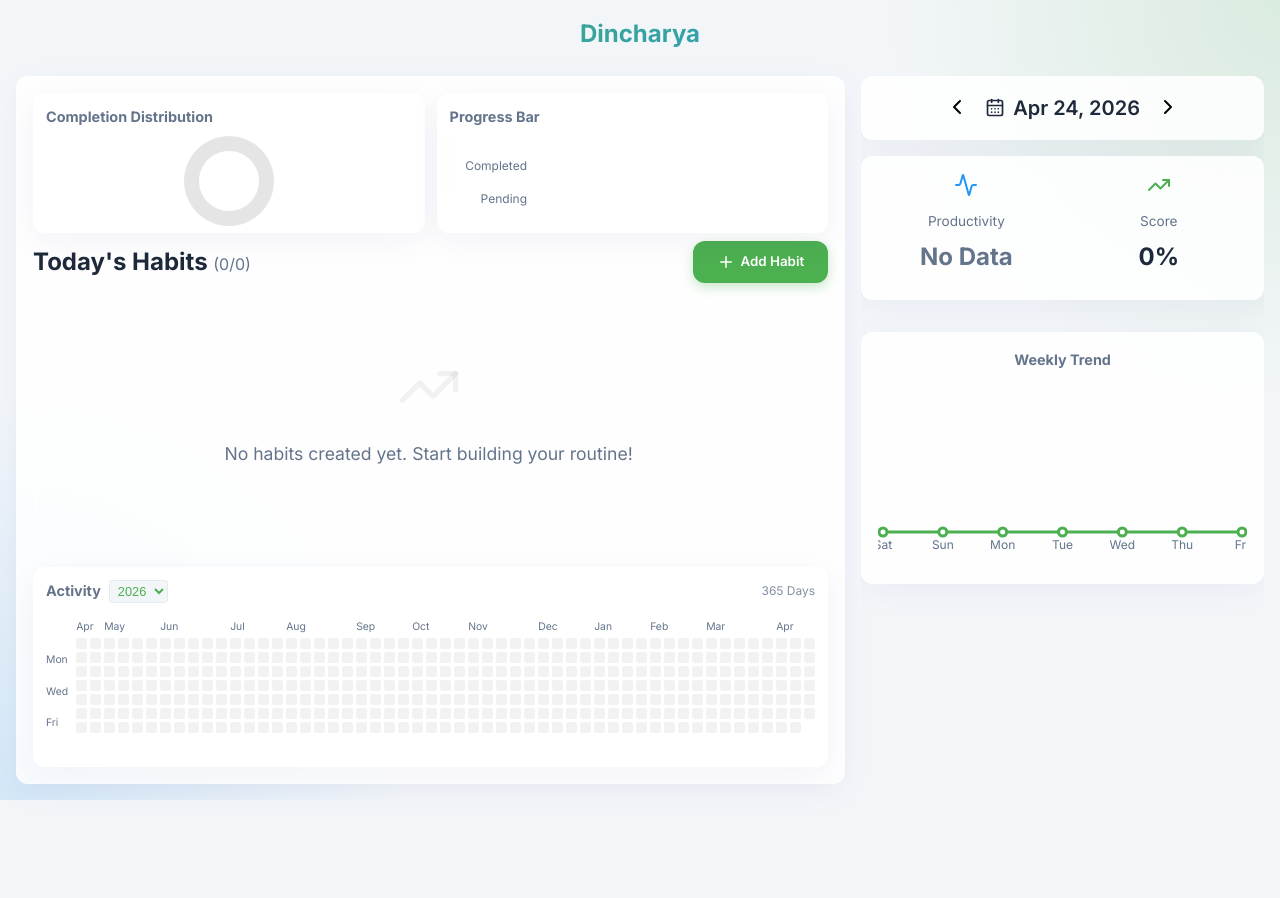
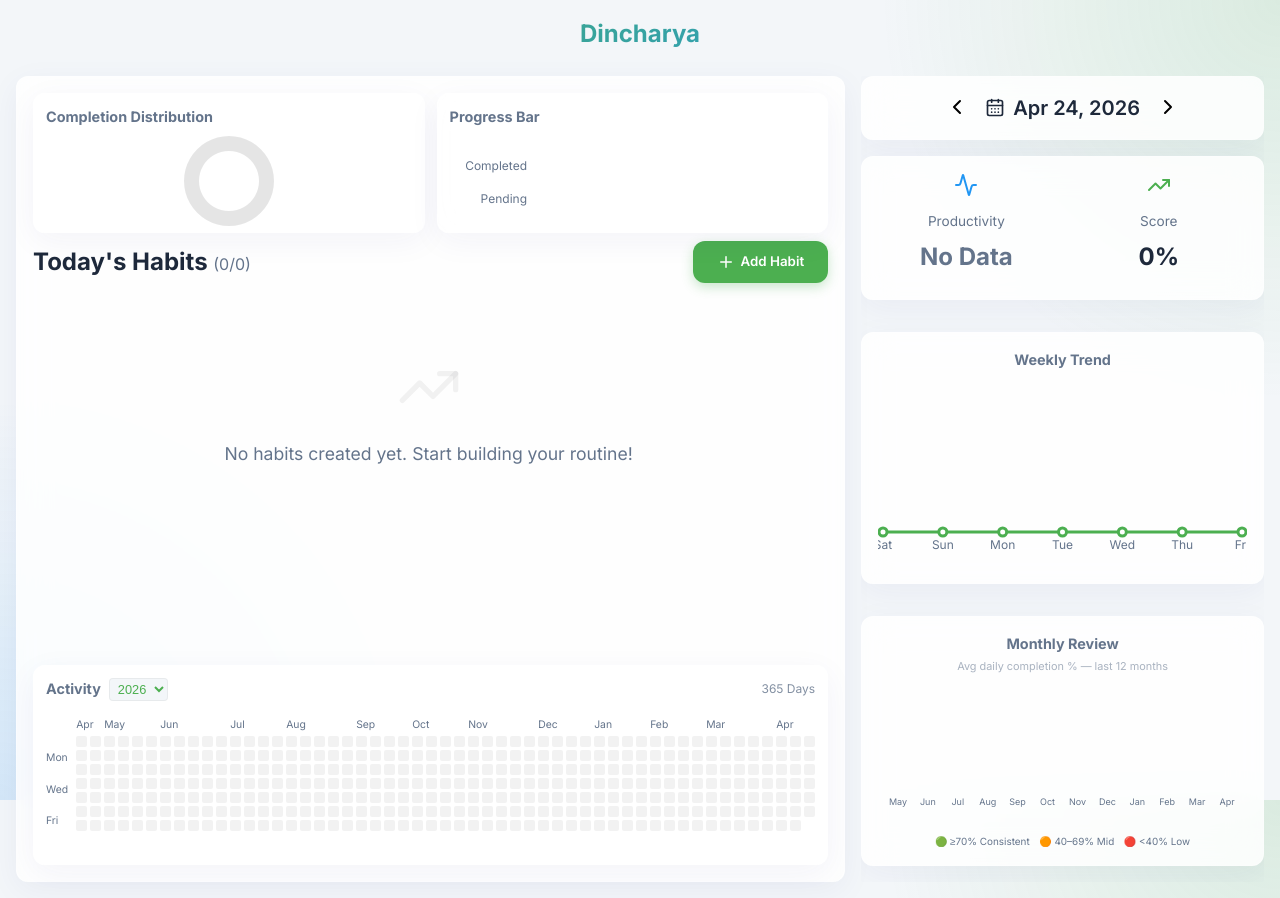
Before and after one commit to anilbk10/Dincharya, a React (Vite) app: page / in a window 1280 px wide. Before the commit the page ends 800 px from the top, so only its background shows below. Built offline with nearby package versions, Linux system fonts and the light colour scheme.

Commit message:
monthly chart

```diff
--- a/src/App.tsx
+++ b/src/App.tsx
@@ -200,6 +200,27 @@ function App() {
     });
     return score / habits.length;
   };
+
+  // Monthly consistency: last 12 months, average daily completion %
+  const monthlyReviewData = Array.from({ length: 12 }).map((_, i) => {
+    const monthDate = new Date(systemTodayDate.getFullYear(), systemTodayDate.getMonth() - (11 - i), 1);
+    const year = monthDate.getFullYear();
+    const month = monthDate.getMonth();
+    const daysInMonth = new Date(year, month + 1, 0).getDate();
+    let totalScore = 0;
+    let countedDays = 0;
+    for (let d = 1; d <= daysInMonth; d++) {
+      const dStr = format(new Date(year, month, d), 'yyyy-MM-dd');
+      if (dStr > format(systemTodayDate, 'yyyy-MM-dd')) break;
+      if (habits.length > 0) {
+        totalScore += calculateDayScore(dStr);
+        countedDays++;
+      }
+    }
+    const avg = countedDays > 0 ? Math.round((totalScore / countedDays) * 100) : 0;
+    return { name: format(monthDate, 'MMM'), pct: avg };
+  });
+
 
   const systemToday = new Date();
 
@@ -492,6 +513,42 @@ function App() {
               </ResponsiveContainer>
             </div>
           </div>
+
+          <div className="glass-panel">
+            <h3 style={{ fontSize: '0.9rem', color: 'var(--text-secondary)', marginBottom: '0.2rem', textAlign: 'center' }}>Monthly Review</h3>
+            <p style={{ fontSize: '0.68rem', color: 'var(--text-secondary)', opacity: 0.55, textAlign: 'center', marginBottom: '0.75rem', margin: '0 0 0.75rem' }}>Avg daily completion % — last 12 months</p>
+            <div style={{ height: '140px' }}>
+              <ResponsiveContainer width="100%" height="100%">
+                <BarChart data={monthlyReviewData} barSize={12}>
+                  <XAxis dataKey="name" stroke="var(--text-secondary)" fontSize={9} tickLine={false} axisLine={false} interval={0} />
+                  <YAxis domain={[0, 100]} hide />
+                  <Tooltip
+                    cursor={{ fill: 'rgba(255,255,255,0.04)' }}
+                    contentStyle={{ borderRadius: '8px', background: 'var(--surface-color)', border: 'none', fontSize: '0.75rem' }}
+                    formatter={(val: unknown) => [`${val}%`, 'Completion']}
+                  />
+                  <Bar dataKey="pct" radius={[4, 4, 0, 0]}>
+                    {monthlyReviewData.map((entry, index) => (
+                      <Cell
+                        key={`cell-${index}`}
+                        fill={
+                          entry.pct >= 70 ? 'var(--primary)' :
+                          entry.pct >= 40 ? '#FF9800' :
+                          entry.pct > 0  ? '#F44336' :
+                          'rgba(255,255,255,0.08)'
+                        }
+                      />
+                    ))}
+                  </Bar>
+                </BarChart>
+              </ResponsiveContainer>
+            </div>
+            <div style={{ display: 'flex', gap: '0.6rem', justifyContent: 'center', marginTop: '0.5rem', fontSize: '0.62rem', color: 'var(--text-secondary)', flexWrap: 'wrap' }}>
+              <span>🟢 ≥70% Consistent</span>
+              <span>🟠 40–69% Mid</span>
+              <span>🔴 &lt;40% Low</span>
+            </div>
+          </div>
         </div>
       </div>
 
```
